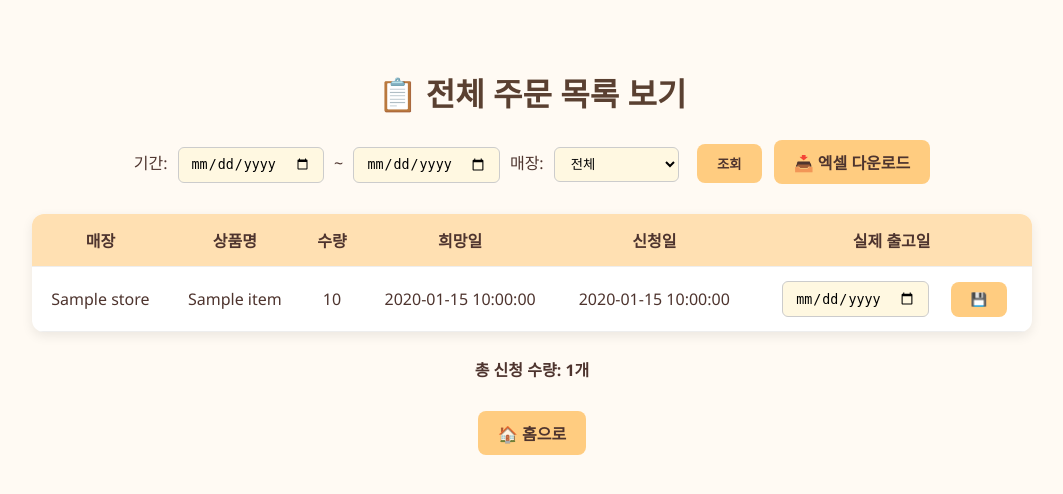
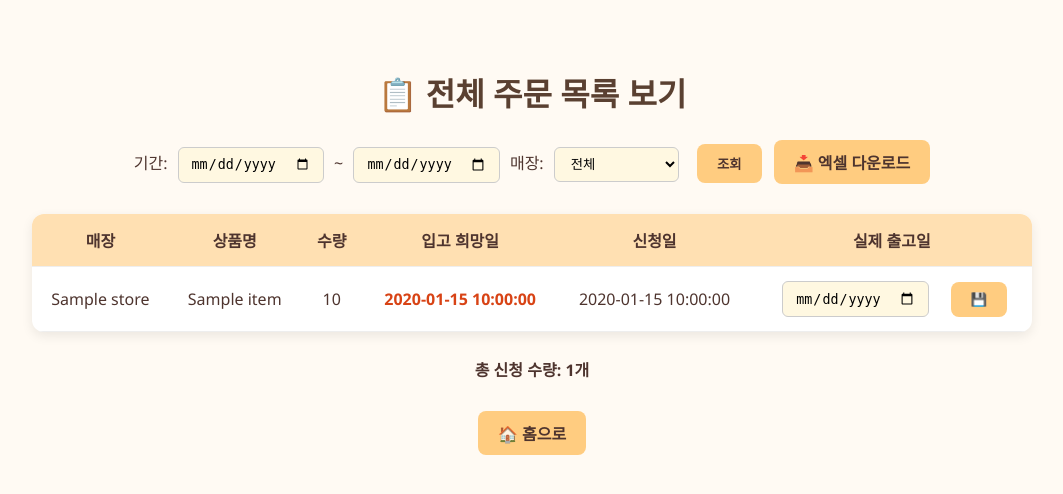
Before and after one commit to carrot0217/Betifulstore-app, a Flask app: template templates/admin_orders.html in a window 1280 px wide. Shown: the top 494 px of the page, without its empty margins (108-1171 px from the left). Run offline with Flask 3, Linux system fonts and the light colour scheme; the template is opened without the code that fills it: most values are stand-ins (such as "Sample title", 1, 10 or a date in 2020); one stand-in notice (Sample message) is shown.

Commit message:
Update admin_orders.html

```diff
--- a/templates/admin_orders.html
+++ b/templates/admin_orders.html
@@ -61,6 +61,10 @@
       color: #4e342e;
       font-weight: bold;
     }
+    td.highlight {
+      color: #d84315;
+      font-weight: bold;
+    }
     tr:hover {
       background-color: #fff3e0;
     }
@@ -76,15 +80,16 @@
       justify-content: center;
     }
   </style>
+
+  {% if request.args.get('success') %}
+  <script>
+    window.onload = function() {
+      alert("✅ 출고일이 확정되었습니다");
+    };
+  </script>
+  {% endif %}
 </head>
 <body>
-
-  {% with messages = get_flashed_messages() %}
-    {% if messages %}
-      <script>alert("{{ messages[0] }}");</script>
-    {% endif %}
-  {% endwith %}
-
   <h1>📋 전체 주문 목록 보기</h1>
 
   <form class="filter-form" method="get" action="/admin/orders">
@@ -112,7 +117,7 @@
         <th>매장</th>
         <th>상품명</th>
         <th>수량</th>
-        <th>희망일</th>
+        <th>입고 희망일</th>
         <th>신청일</th>
         <th>실제 출고일</th>
       </tr>
@@ -123,7 +128,7 @@
         <td>{{ o.store }}</td>
         <td>{{ o.item }}</td>
         <td>{{ o.quantity }}</td>
-        <td>{{ o.wish_date }}</td>
+        <td class="highlight">{{ o.wish_date }}</td>
         <td>{{ o.date }}</td>
         <td>
           <form method="POST" action="/admin/orders/update_delivery" class="inline-form">
@@ -146,6 +151,5 @@
   <div style="margin-top: 30px;">
     <a href="/admin/home" style="display:inline-block; padding:10px 20px; background-color:#ffcc80; color:#4e342e; font-weight:bold; border-radius:8px; text-decoration:none;">🏠 홈으로</a>
   </div>
-
 </body>
 </html>
```
